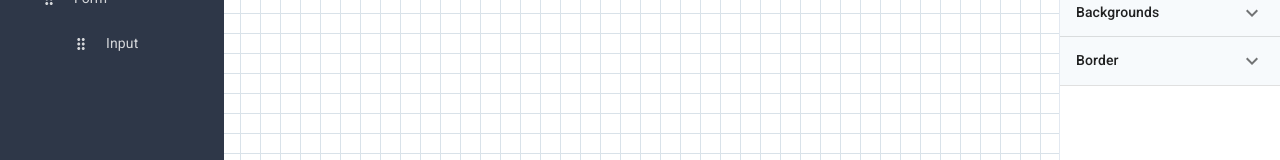
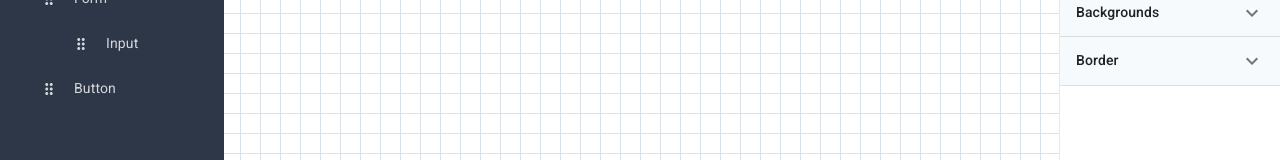
Before and after one commit to FoxMon/component-builder, a React (Vite) app: page / in a window 1280 px wide. Shown: the part 207-367 px from the top of the page. Built offline with nearby package versions, Linux system fonts and the light colour scheme.

Commit message:
component

```diff
--- a/src/components/creator/Creator.tsx
+++ b/src/components/creator/Creator.tsx
@@ -11,6 +11,7 @@ import { originProps } from "@/utils/originProps";
 // type
 import type { ComponentBase } from "@/types/component";
 import type { Nullable } from "@/types/common";
+import { OriginalButton } from "./original/OriginalButton";
 
 /**
  * Component Creator의 props type 정의
@@ -57,6 +58,18 @@ export const Creator = ({
         );
       }
 
+      case "OriginalButton": {
+        return (
+          <OriginalButton
+            component={component}
+            variant={originProps["Button"].variant}
+            label={originProps["Button"].label}
+            size={originProps["Button"].size}
+            spacing={originProps["Button"].spacing}
+          />
+        );
+      }
+
       default: {
         return null;
       }
--- /dev/null
+++ b/src/components/creator/original/OriginalButton.tsx
@@ -0,0 +1,55 @@
+import { Box, Button } from "@mui/material";
+
+// project
+import { useActiveTarget } from "@/hooks/useActiveTarget";
+
+// util
+import { colors } from "@/utils/colors";
+
+// type
+import type { ComponentBase, Props } from "@/types/component";
+
+interface ButtonProps extends Props {
+  component: ComponentBase;
+  label: string;
+  variant: "outlined" | "contained";
+}
+
+export const OriginalButton = ({
+  component,
+  label,
+  variant,
+  size,
+  spacing,
+}: ButtonProps) => {
+  const { width, height } = size;
+  const { marginTop, marginRight, marginBottom, marginLeft } = spacing;
+
+  const { activeComponentTarget, handleOriginalComponentClick } =
+    useActiveTarget(component.uid);
+
+  return (
+    <Box
+      sx={{
+        width: width,
+        height: height,
+        mt: marginTop,
+        mr: marginRight,
+        mb: marginBottom,
+        ml: marginLeft,
+        border:
+          activeComponentTarget.cUid === component.uid
+            ? `3px dashed ${colors.green500}`
+            : "none",
+      }}
+    >
+      <Button
+        fullWidth={true}
+        variant={variant}
+        onClick={handleOriginalComponentClick}
+      >
+        {label}
+      </Button>
+    </Box>
+  );
+};
--- a/src/components/creator/original/origialComponent.ts
+++ b/src/components/creator/original/origialComponent.ts
@@ -12,4 +12,5 @@ export const OriginalComponent: OriginalComponents = {
   Input: "OriginalInput",
   Box: "OriginalBox",
   Form: "OriginalForm",
+  Button: "OriginalButton",
 };
--- a/src/core/builder/agent.ts
+++ b/src/core/builder/agent.ts
@@ -114,10 +114,31 @@ class Agent extends Symbol {
 
     return generatedInputComponent;
   }
+
+  public static generateButton(parent: string): BuiltComponent {
+    const builder: Builder = new Builder("Button");
+
+    const generatedButtonId: string = builder.addChildNode(
+      "Button",
+      parent,
+      null,
+    );
+
+    const components: Components = builder.getComponents();
+
+    const generatedButtonComponent: BuiltComponent = {
+      root: generatedButtonId,
+      parent: parent,
+      components: components,
+    };
+
+    return generatedButtonComponent;
+  }
 }
 
 export const agentBuilder: AgentGeneratorFunction = {
   Form: Agent.generateFormGroup,
   Box: Agent.generateBox,
   Input: Agent.generateInput,
+  Button: Agent.generateButton,
 };
--- a/src/types/component.ts
+++ b/src/types/component.ts
@@ -5,7 +5,7 @@ import { ReactNode } from "react";
  *
  * [Input, Grid, etc ...]
  */
-export type CommonComponentType = "Box" | "Form" | "Input";
+export type CommonComponentType = "Box" | "Form" | "Input" | "Button";
 
 /**
  * Type alias 형식의 React Node
--- a/src/utils/components.ts
+++ b/src/utils/components.ts
@@ -8,7 +8,12 @@ import type { Nullable } from "@/types/common";
 /**
  * 현재 갖고 있는 Component들의 집합
  */
-export const components: CommonComponentType[] = ["Box", "Form", "Input"];
+export const components: CommonComponentType[] = [
+  "Box",
+  "Form",
+  "Input",
+  "Button",
+];
 
 /**
  * Creator로 build할 수 있는 component인지 유효성 검사
--- a/src/utils/menuItems.ts
+++ b/src/utils/menuItems.ts
@@ -42,4 +42,5 @@ export const menuItems: MenuItems = {
       Input: {},
     },
   },
+  Button: {},
 };
--- a/src/utils/originProps.ts
+++ b/src/utils/originProps.ts
@@ -28,6 +28,20 @@ interface OriginProps {
   Input: {
     label: string;
     inputSize: "small" | "medium";
+    size: {
+      width: string;
+      height: string;
+    };
+    spacing: {
+      marginTop: number;
+      marginRight: number;
+      marginBottom: number;
+      marginLeft: number;
+    };
+  };
+  Button: {
+    label: string;
+    variant: "outlined" | "contained";
     size: {
       width: string;
       height: string;
@@ -79,4 +93,18 @@ export const originProps: OriginProps = {
       marginLeft: 0,
     },
   },
+  Button: {
+    label: "I'm button",
+    variant: "outlined",
+    size: {
+      width: "100%",
+      height: "100%",
+    },
+    spacing: {
+      marginTop: 0,
+      marginRight: 0,
+      marginBottom: 0,
+      marginLeft: 0,
+    },
+  },
 };
```
